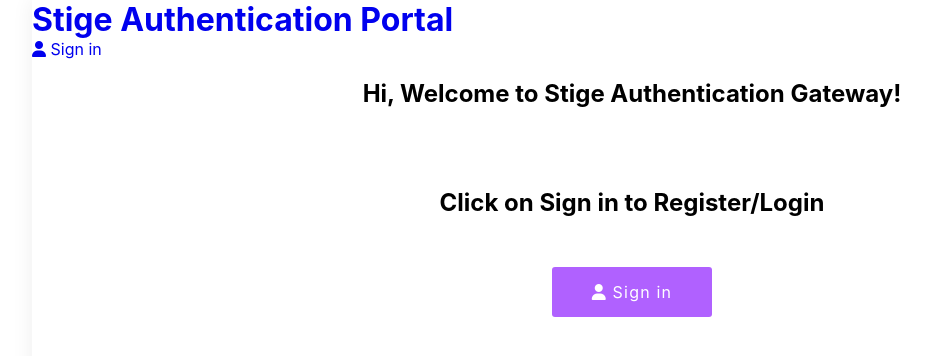
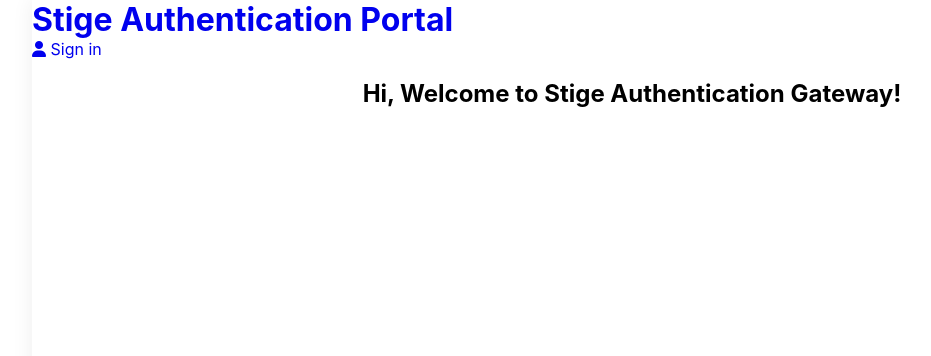
Before and after one commit to Sanatan-Shrivastava/authenticate, a React (Create React App) app in the folder client/: page / in a window 1280 px wide. Shown: the top 356 px of the page, without its empty margins (8-939 px from the left). Built offline with nearby package versions, Linux system fonts and the light colour scheme.

Commit message:
make it better

```diff
--- a/client/src/components/body/home/Home.js
+++ b/client/src/components/body/home/Home.js
@@ -6,16 +6,6 @@ function Home() {
     return (
       <div className="home_page">
         <h1>Hi, Welcome to Stige Authentication Gateway!</h1>
-        <br />
-        <br />
-        <br />
-        <br />
-        <h1>Click on Sign in to Register/Login</h1>
-        <br />
-        <br />
-        <Link to="/login">
-          <i className="fas fa-user"></i> Sign in
-        </Link>
       </div>
     );
 }
```
